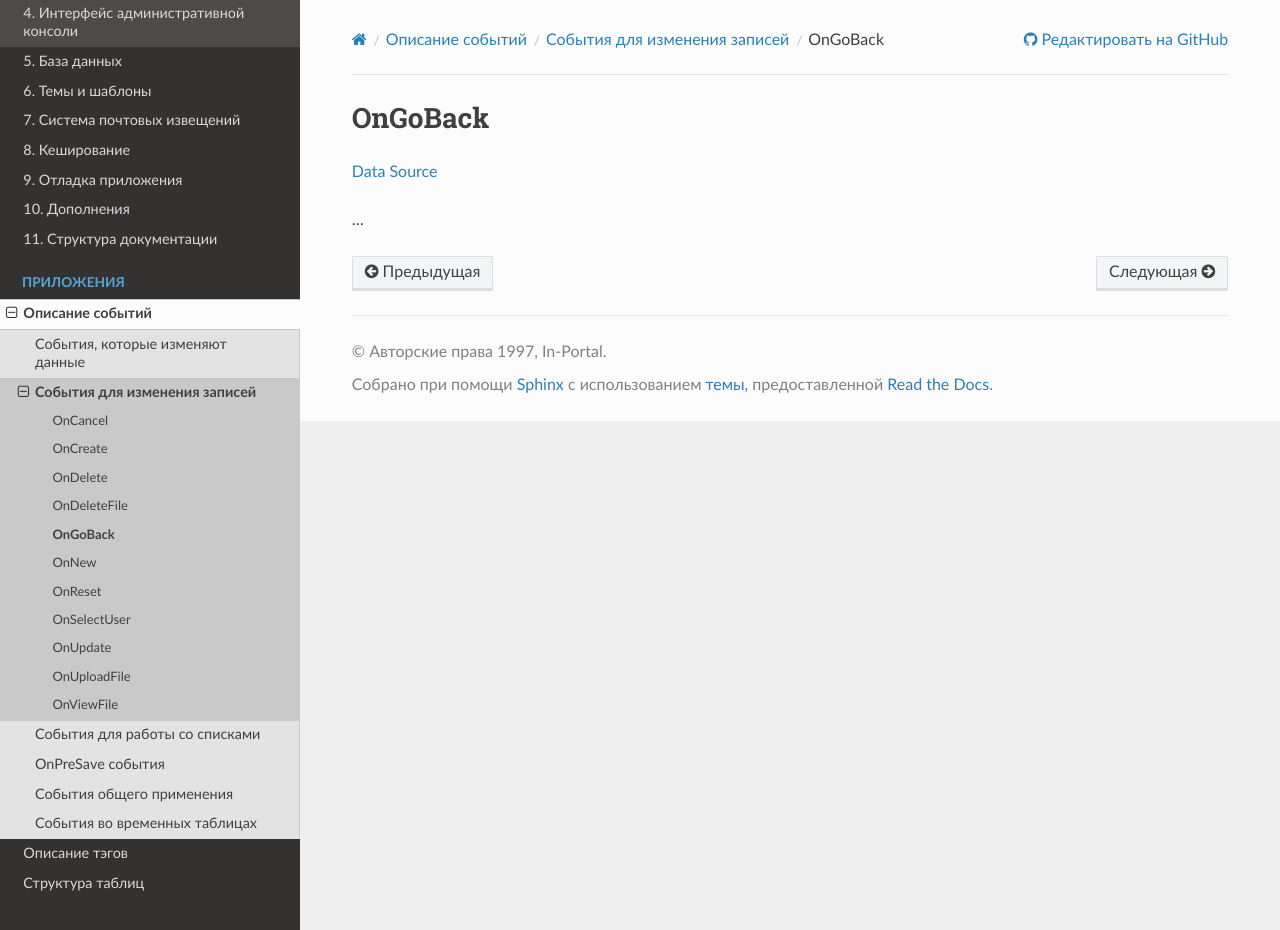
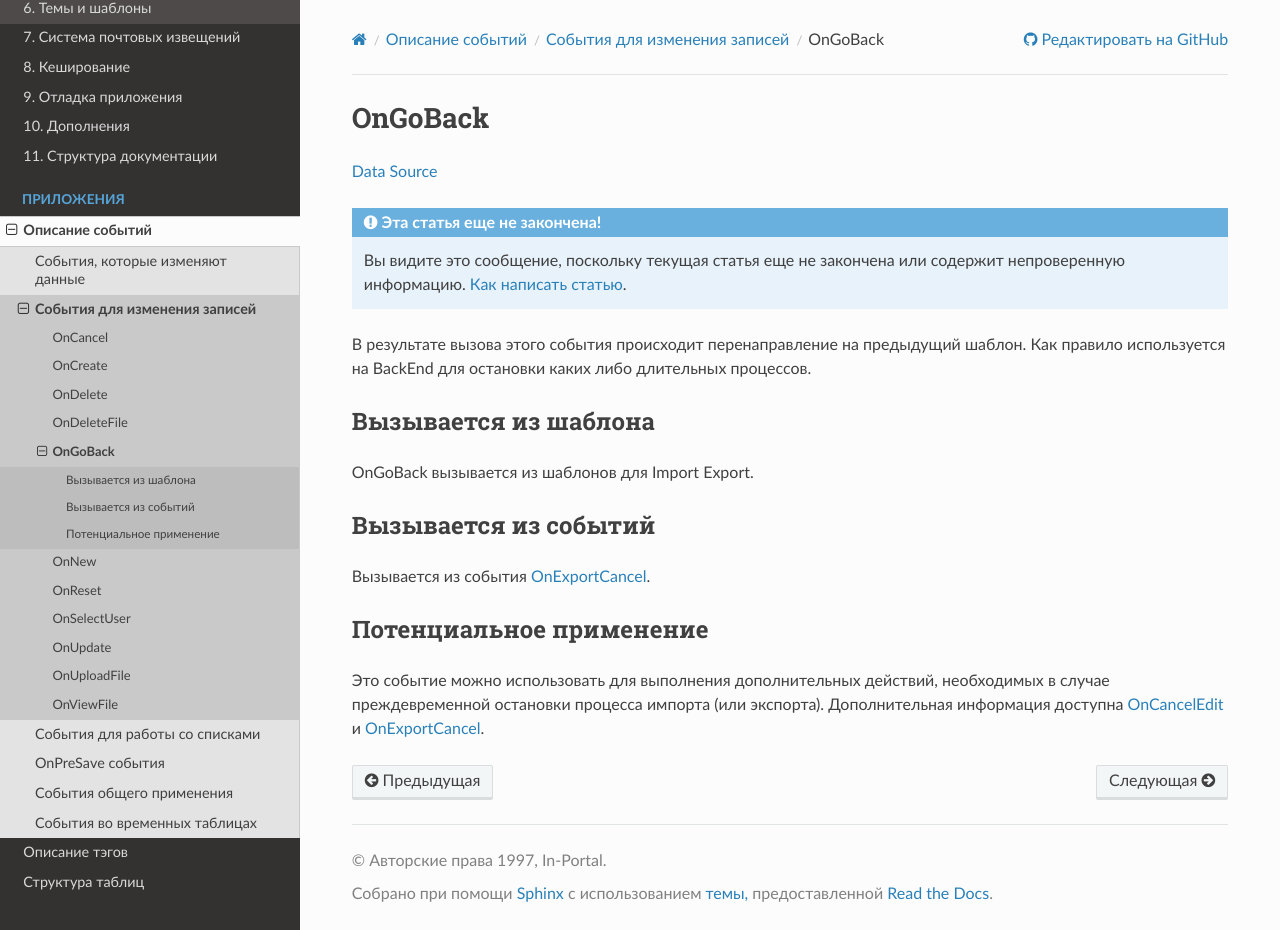
Before and after one commit to in-portal/guide-ru, a Sphinx documentation site: the page built from docs/events/live_editing/on_go_back.rst, in a window 1280 px wide and 930 px high. Built offline with Sphinx 7.4.7 and the Read the Docs theme 3.1.0, drawn with Linux system fonts in a browser that asks for light colours.

Commit message:
Integrated "/events/live_editing/on_go_back.rst"

```diff
--- a/docs/events/live_editing/on_go_back.rst
+++ b/docs/events/live_editing/on_go_back.rst
@@ -2,6 +2,26 @@ OnGoBack
 ========
 `Data Source`_
 
-...
+.. include:: /includes/not_finished.rst
+
+В результате вызова этого события происходит перенаправление на предыдущий шаблон.
+Как правило используется на BackEnd для остановки каких либо длительных процессов.
+
+Вызывается из шаблона
+---------------------
+
+OnGoBack вызывается из шаблонов для Import Export.
+
+Вызывается из событий
+---------------------
+
+Вызывается из события :doc:`/events/general/on_export_cancel`.
+
+Потенциальное применение
+------------------------
+
+Это событие можно использовать для выполнения дополнительных действий, необходимых в случае преждевременной
+остановки процесса импорта (или экспорта). Дополнительная информация доступна
+:doc:`/events/temp_editing/on_cancel_edit` и :doc:`/events/general/on_export_cancel`.
 
 .. _Data Source: http://guide.in-portal.org/rus/index.php/EventHandler:OnGoBack
```
